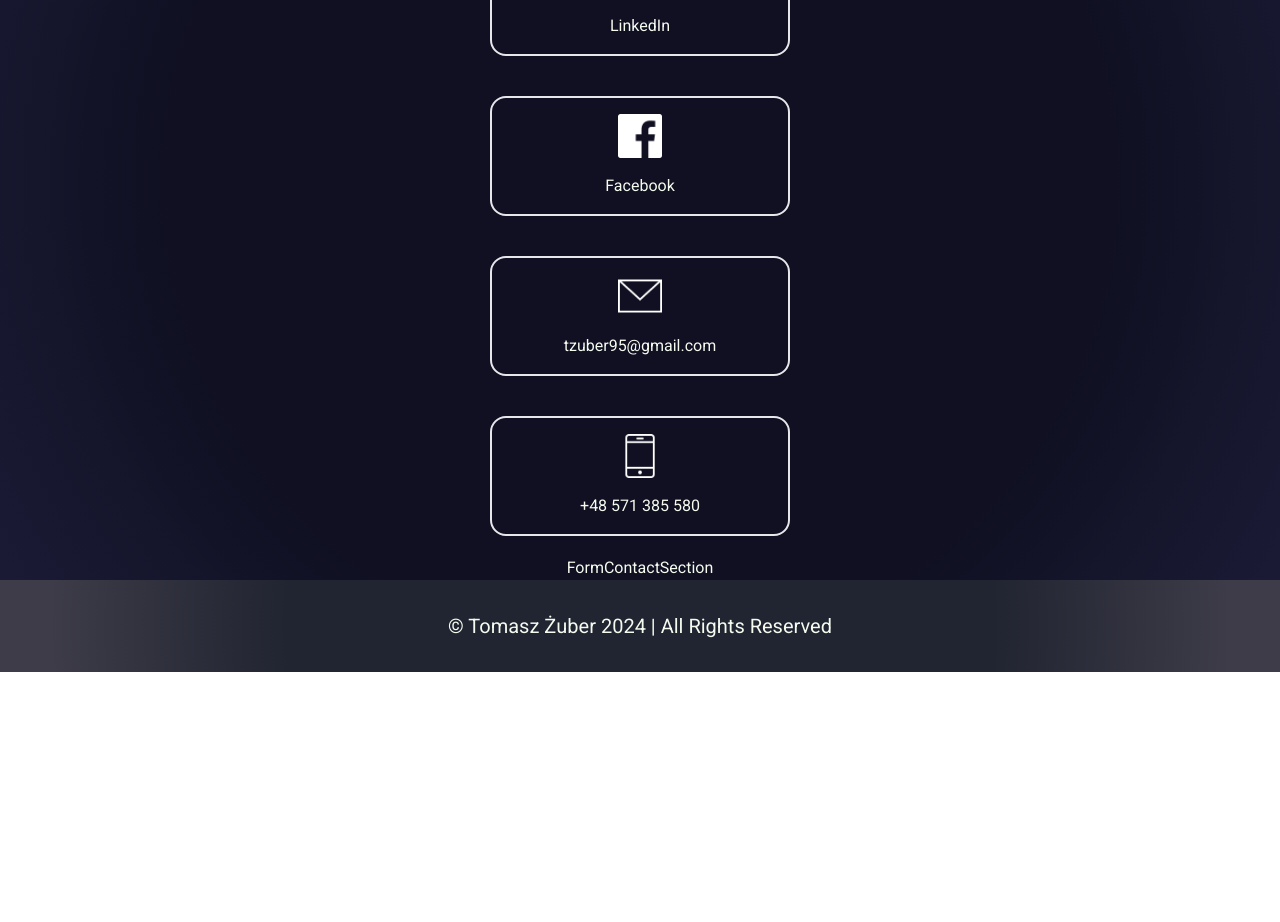
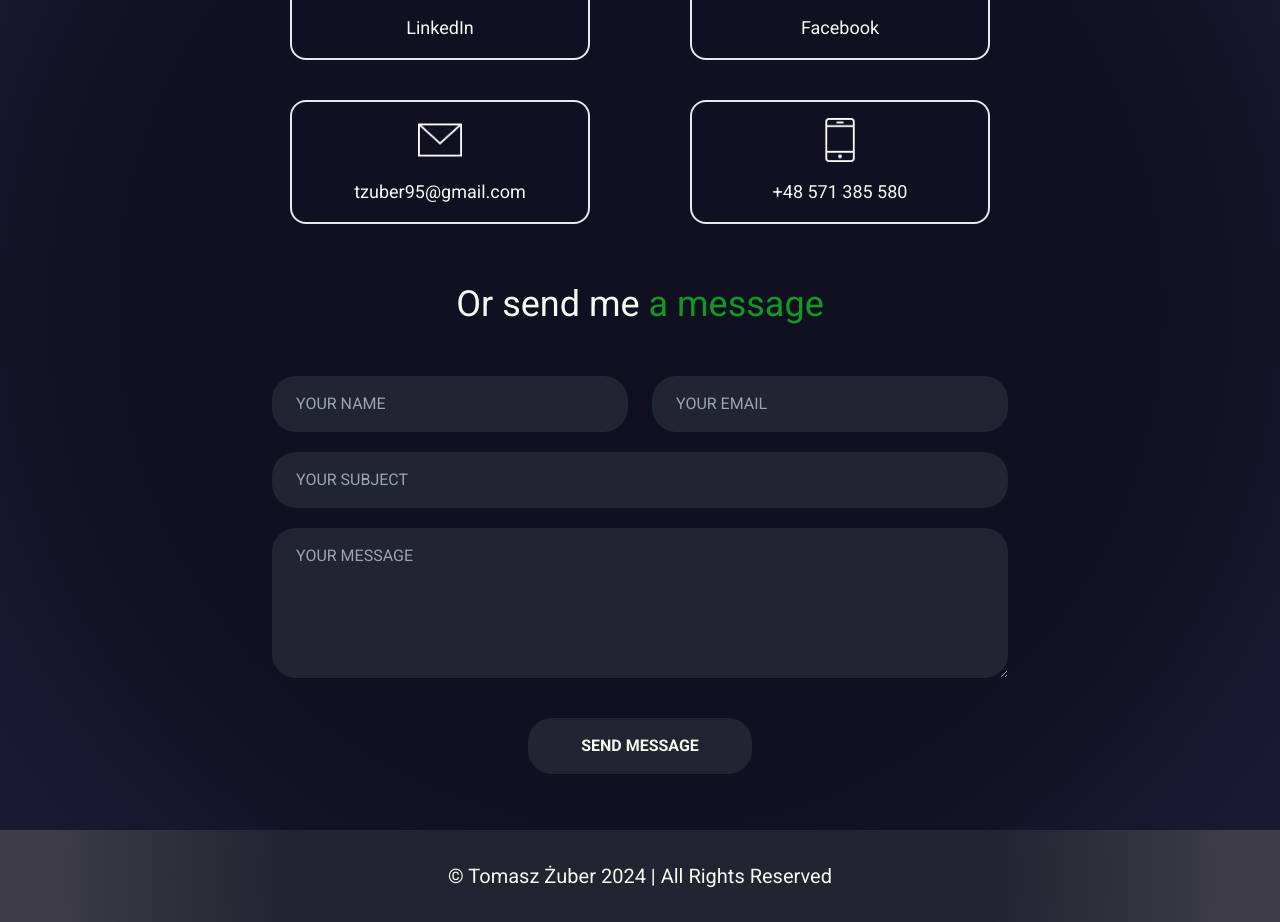
Before and after one commit to tomaszz95/mainsite, a Next.js app: page /contact in a window 1280 px wide. Shown: the part 308-1230 px from the top of the page. Before the commit the page ends 980 px from the top, so only its background shows below. Built offline with nearby package versions, Linux system fonts and the light colour scheme.

Commit message:
add form on contact page - need to connect it to backend

```diff
--- a/src/app/contact/page.tsx
+++ b/src/app/contact/page.tsx
@@ -8,16 +8,19 @@ export const metadata: Metadata = {
 	description: 'A site that shows a different ways of contact to Tomasz Żuber - email, phone, form',
 }
 
-const AboutPage = () => {
+const ContactPage = () => {
 	return (
 		<>
 			<h1 className='text-4xl xl:text-5xl my-6 p-4 text-center'>
 				Choose <span className='text-hightlight'>your</span> way to <span className='text-hightlight'>contact me</span>
 			</h1>
 			<FastContactSection />
+			<h2 className='text-3xl xl:text-4xl mt-6 p-4 text-center'>
+				Or send me <span className='text-hightlight'>a message</span>
+			</h2>
 			<FormContactSection />
 		</>
 	)
 }
 
-export default AboutPage
+export default ContactPage
--- /dev/null
+++ b/src/app/projects/page.tsx
@@ -0,0 +1,18 @@
+import type { Metadata } from 'next'
+
+export const metadata: Metadata = {
+	title: 'Tomasz Żuber | Projects',
+	description: 'A site that shows projects created by Tomasz Żuber',
+}
+
+const ProjectPage = () => {
+	return (
+		<>
+			<h1 className='text-4xl xl:text-5xl my-6 p-4 text-center'>
+				My <span className='text-hightlight'>projects</span>
+			</h1>
+		</>
+	)
+}
+
+export default ProjectPage
--- /dev/null
+++ b/src/components/UI/Input.tsx
@@ -0,0 +1,40 @@
+import { useState } from 'react'
+import { capitalizeFirstLetter } from '../../helpers/capitalizeFirstLetter'
+
+type ComponentType = {
+	name: string
+	type: string
+	placeholder: string
+	onInputHandler: (inputData: { property: string; value: string }) => void
+}
+
+const Input: React.FC<ComponentType> = ({ name, type, placeholder, onInputHandler }) => {
+	const [error, setError] = useState(false)
+	const inputName = capitalizeFirstLetter(name)
+
+	const inputChange = (e: React.ChangeEvent<HTMLInputElement>) => {
+		if (e.target.value === '') {
+			setError(true)
+		} else {
+			setError(false)
+		}
+
+		onInputHandler({ property: name, value: e.target.value })
+	}
+
+	return (
+		<div className='w-full flex items-center flex-col'>
+			<input
+				name={name}
+				type={type}
+				required
+				placeholder={placeholder}
+				className='w-full bg-main py-4 px-6 rounded-3xl mt-5'
+				onChange={inputChange}
+			/>
+			<p className={`mt-2 text-red-500 ${error ? 'block' : 'hidden'}`}>{inputName} cannot be empty!</p>
+		</div>
+	)
+}
+
+export default Input
--- /dev/null
+++ b/src/components/UI/TextArea.tsx
@@ -0,0 +1,38 @@
+import { useState } from 'react'
+import { capitalizeFirstLetter } from '../../helpers/capitalizeFirstLetter'
+
+type ComponentType = {
+	name: string
+	placeholder: string
+	onInputHandler: (inputData: { property: string; value: string }) => void
+}
+
+const TextArea: React.FC<ComponentType> = ({ name, placeholder, onInputHandler }) => {
+	const [error, setError] = useState(false)
+	const textAreaName = capitalizeFirstLetter(name)
+
+	const inputChange = (e: React.ChangeEvent<HTMLTextAreaElement>) => {
+		if (e.target.value === '') {
+			setError(true)
+		} else {
+			setError(false)
+		}
+
+		onInputHandler({ property: name, value: e.target.value })
+	}
+
+	return (
+		<div className='w-full flex flex-col items-center'>
+			<textarea
+				name={name}
+				required
+				placeholder={placeholder}
+				className='w-full bg-main py-4 px-6 rounded-3xl mt-5 min-h-[150px] max-h-[500px]'
+				onChange={inputChange}
+			/>
+			<p className={`mt-2 text-red-500 ${error ? 'block' : 'hidden'}`}>{textAreaName} cannot be empty!</p>
+		</div>
+	)
+}
+
+export default TextArea
--- a/src/components/contactViews/FastContactSection.tsx
+++ b/src/components/contactViews/FastContactSection.tsx
@@ -8,10 +8,10 @@ import MOBILE_ICON from '../../assets/icons/mobileContact.png'
 
 const FastContactSection = () => {
 	const itemsClasses =
-		'flex flex-col justify-center items-center cursor-pointer border-2 p-4 m-5 w-full rounded-2xl hover:border-hightlight duration-300 gap-4 min-w-[220px] max-w-[300px]'
+		'flex flex-col justify-center items-center cursor-pointer border-2 p-4 m-5 w-full rounded-2xl hover:border-hightlight duration-300 gap-4 min-w-[220px] max-w-[300px] xl:text-lg'
 
 	return (
-		<div className='grid justify-items-center grid-cols-1 w-full'>
+		<div className='grid justify-items-center grid-cols-1 md:grid-cols-2 w-full max-w-[800px]'>
 			<Link
 				href='https://www.linkedin.com/in/tomasz-zuber95/'
 				target='_blank'
--- a/src/components/contactViews/FormContactSection.tsx
+++ b/src/components/contactViews/FormContactSection.tsx
@@ -1,5 +1,48 @@
+'use client'
+import { FormEvent, useState } from 'react'
+import Input from '../UI/Input'
+import TextArea from '../UI/TextArea'
+
 const FormContactSection = () => {
-	return <div>FormContactSection</div>
+	const [inputsValue, setInputsValue] = useState({ name: '', email: '', subject: '', message: '' })
+
+	const inputHandler = (inputData: { property: string; value: string }) => {
+		setInputsValue(prevValue => {
+			const newValue = { ...prevValue, [inputData.property]: inputData.value }
+			return newValue
+		})
+	}
+
+	const sendInputHandler = (event: FormEvent) => {
+		event.preventDefault()
+
+		console.log(inputsValue)
+	}
+
+	return (
+		<form className='w-full max-w-[800px] flex flex-col items-center my-4 px-8' onSubmit={sendInputHandler}>
+			<div className='w-full flex flex-col items-center'>
+				<div className='w-full flex flex-col md:flex-row md:gap-6 items-center md:items-start'>
+					<Input name='name' type='text' placeholder='YOUR NAME' onInputHandler={inputHandler} />
+					<Input name='email' type='email' placeholder='YOUR EMAIL' onInputHandler={inputHandler} />
+				</div>
+				<Input name='subject' type='text' placeholder='YOUR SUBJECT' onInputHandler={inputHandler} />
+				<TextArea name='message' placeholder='YOUR MESSAGE' onInputHandler={inputHandler} />
+			</div>
+			<button
+				aria-label='Send message to email'
+				type='submit'
+				className='bg-hightlight hover:bg-hightlightHover rounded-3xl duration-300 py-4 px-6 my-10 w-56 disabled:bg-main font-bold'
+				disabled={
+					inputsValue.name === '' ||
+					inputsValue.email === '' ||
+					inputsValue.subject === '' ||
+					inputsValue.message === ''
+				}>
+				SEND MESSAGE
+			</button>
+		</form>
+	)
 }
 
 export default FormContactSection
--- /dev/null
+++ b/src/helpers/capitalizeFirstLetter.ts
@@ -0,0 +1,5 @@
+export const capitalizeFirstLetter = (text: string) => {
+	if (!text) return ''
+
+	return text.charAt(0).toUpperCase() + text.slice(1)
+}
```
Also changed, not shown: src/app/layout.tsx (line endings or trailing spaces).
